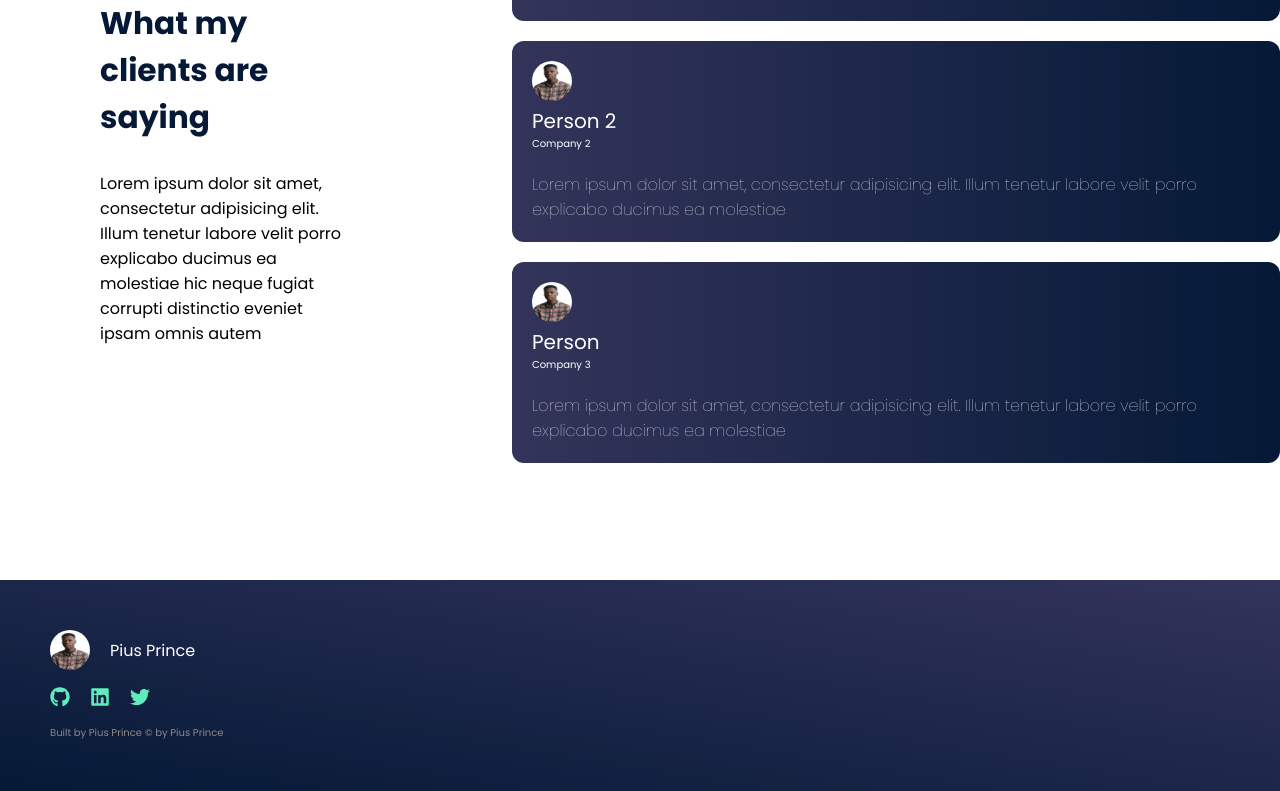
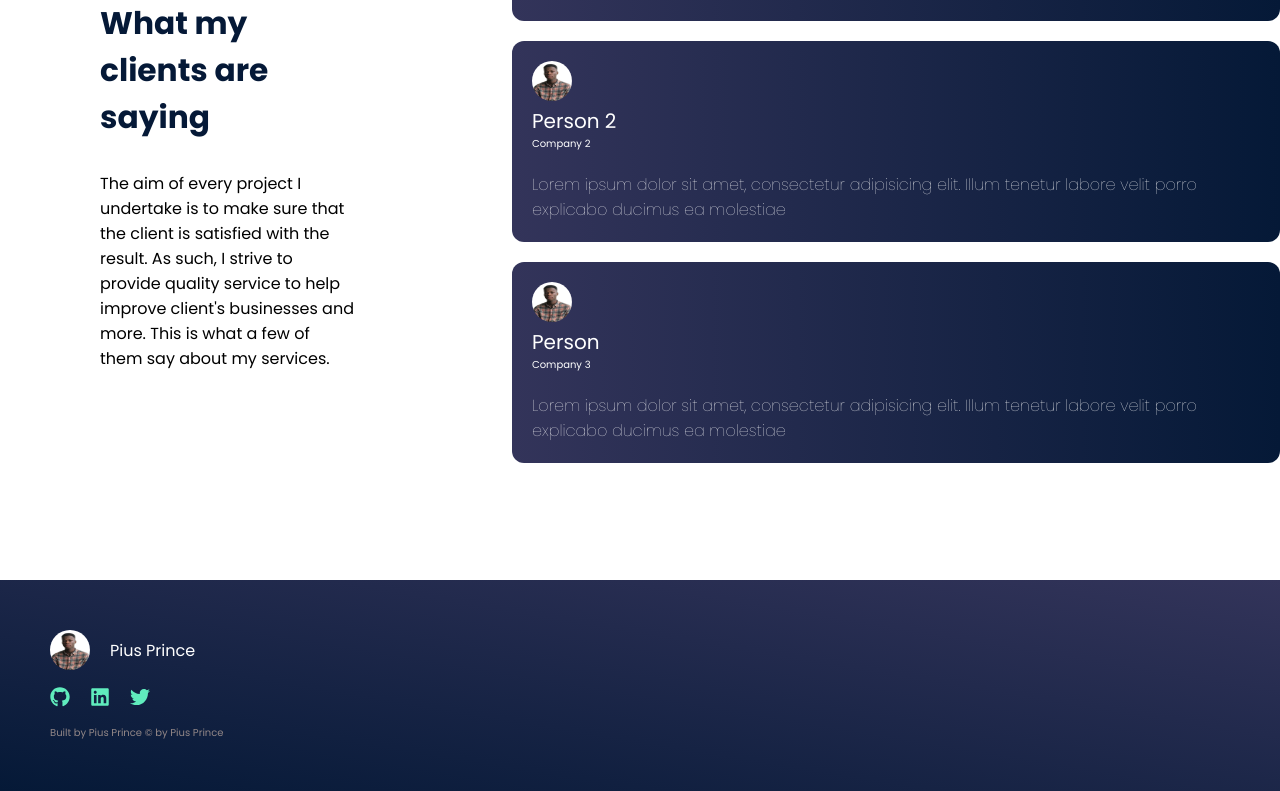
Before and after one commit to piusprince/react-portfolio, a React (Create React App) app: page / in a window 1280 px wide. Shown: the part 3325-4116 px from the top of the page. Built offline with nearby package versions, Linux system fonts and the light colour scheme.

Commit message:
Update index.js

```diff
--- a/src/components/Testimonial/index.js
+++ b/src/components/Testimonial/index.js
@@ -1,4 +1,4 @@
-import React from 'react'
+import React from "react";
 import {
   TestimonialContainer,
   LeftTestimonial,
@@ -11,56 +11,57 @@ import {
   RightTestimonialText,
   Testimonial1,
   Testimonial2,
-    Testimonial3
-} from './TestimonialElements'
+  Testimonial3,
+} from "./TestimonialElements";
 
-const Testimonial = ({profile}) => {
+const Testimonial = ({ profile }) => {
   return (
     <TestimonialContainer>
       <LeftTestimonial>
-                <LeftTestimonialHeading>What my clients are saying</LeftTestimonialHeading>
+        <LeftTestimonialHeading>
+          What my clients are saying
+        </LeftTestimonialHeading>
         <LeftTestimonialSub>
-                    Lorem ipsum dolor sit amet, consectetur adipisicing elit.
-                    Illum tenetur labore velit porro explicabo ducimus ea molestiae
-                    hic neque fugiat corrupti distinctio eveniet ipsam omnis autem
+          The aim of every project I undertake is to make sure that the client
+          is satisfied with the result. As such, I strive to provide quality
+          service to help improve client's businesses and more. This is what a
+          few of them say about my services.
         </LeftTestimonialSub>
       </LeftTestimonial>
 
       <RightTestimonial>
         <Testimonial1>
-                    <TestimonialImage src={profile} alt="testimonial profile image"/>
+          <TestimonialImage src={profile} alt="testimonial profile image" />
           <PersonName>Person 1</PersonName>
           <PersonCompany>Company 1</PersonCompany>
           <RightTestimonialText>
-                        Lorem ipsum dolor sit amet, consectetur adipisicing elit.
-                        Illum tenetur labore velit porro explicabo ducimus ea molestiae
+            Lorem ipsum dolor sit amet, consectetur adipisicing elit. Illum
+            tenetur labore velit porro explicabo ducimus ea molestiae
           </RightTestimonialText>
         </Testimonial1>
 
         <Testimonial2>
-                    <TestimonialImage src={profile} alt="testimonial profile image"/>
+          <TestimonialImage src={profile} alt="testimonial profile image" />
           <PersonName>Person 2</PersonName>
           <PersonCompany>Company 2</PersonCompany>
           <RightTestimonialText>
-                        Lorem ipsum dolor sit amet, consectetur adipisicing elit.
-                        Illum tenetur labore velit porro explicabo ducimus ea molestiae
+            Lorem ipsum dolor sit amet, consectetur adipisicing elit. Illum
+            tenetur labore velit porro explicabo ducimus ea molestiae
           </RightTestimonialText>
         </Testimonial2>
 
         <Testimonial3>
-                    <TestimonialImage src={profile} alt="testimonial profile image"/>
+          <TestimonialImage src={profile} alt="testimonial profile image" />
           <PersonName>Person </PersonName>
           <PersonCompany>Company 3</PersonCompany>
           <RightTestimonialText>
-                        Lorem ipsum dolor sit amet, consectetur adipisicing elit.
-                        Illum tenetur labore velit porro explicabo ducimus ea molestiae
+            Lorem ipsum dolor sit amet, consectetur adipisicing elit. Illum
+            tenetur labore velit porro explicabo ducimus ea molestiae
           </RightTestimonialText>
         </Testimonial3>
+      </RightTestimonial>
+    </TestimonialContainer>
+  );
+};
 
-            </RightTestimonial>
-
-        </TestimonialContainer>
-    )
-}
-
-export default Testimonial
+export default Testimonial;
```
Lines whose indentation alone changed are shown as unchanged.
